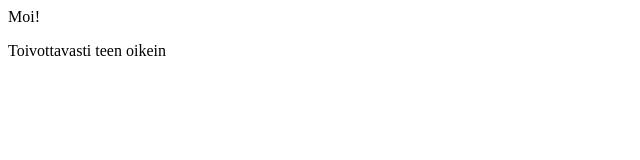
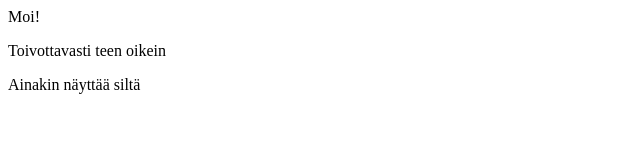
Before and after one commit to NikPilv/githarjoitus, a plain HTML site: page index.html in a window 1280 px wide. Shown: the whole page, without its empty margins (0-640 px from the left). Drawn offline with Linux system fonts and the light colour scheme.

Commit message:
kolmas commit

```diff
--- a/index.html
+++ b/index.html
@@ -1,4 +1,5 @@
 <html>
    <h>Moi!</h>
    <p>Toivottavasti teen oikein</p>
+   <p>Ainakin näyttää siltä</p>
 </html>
```
